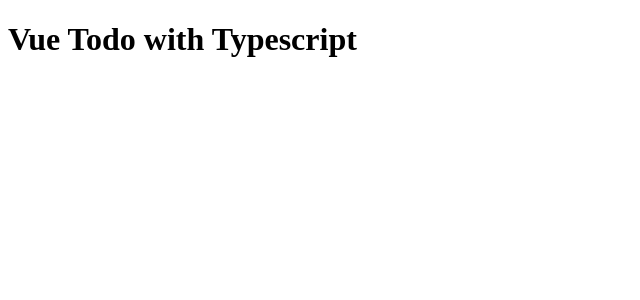
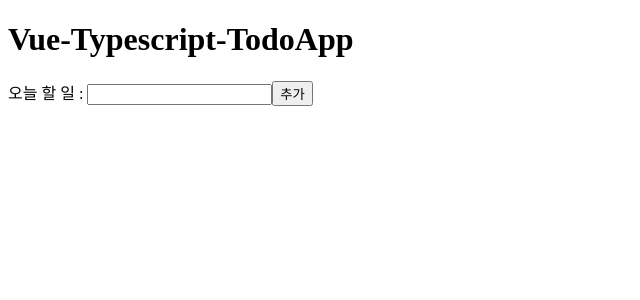
Before and after one commit to rjs5730/vue-typescript-todoapp, a Vue app: page / in a window 1280 px wide. Shown: the top 300 px of the page, without its empty margins (0-640 px from the left). Built offline with nearby package versions, Linux system fonts and the light colour scheme.

Commit message:
[#1] feat: localStroage todoItem 조회 기능 추가

```diff
--- a/src/App.vue
+++ b/src/App.vue
@@ -1,13 +1,74 @@
 <template>
   <div>
-    <h1>Vue Todo with Typescript</h1>
+    <Header></Header>
+    <main>
+      <TodoInput
+        :item="todoText"
+        @input="updateTodoText"
+        @add="addTodoItem"
+      ></TodoInput>
+      <div>
+        <ul>
+          <TodoListItem
+            v-for="(todoItem, index) in todoItems"
+            :key="index"
+            :todoItem="todoItem"
+          ></TodoListItem>
+        </ul>
+      </div>
+    </main>
   </div>
 </template>
 
 <script lang="ts">
 import Vue from "vue";
+import Header from "./components/base/Header.vue";
+import TodoInput from "./components/TodoInput.vue";
+import TodoListItem from "./components/TodoListItem.vue";
 
-export default Vue.extend({});
+const STORAGE_KEY = "vue-todo-ts-v1";
+const storage = {
+  save(todoItems: any) {
+    const parsed = JSON.stringify(todoItems);
+    localStorage.setItem(STORAGE_KEY, parsed);
+  },
+  fetch() {
+    const todoItems = localStorage.getItem(STORAGE_KEY) || "[]";
+    const result = JSON.parse(todoItems);
+    return result;
+  },
+};
+
+export default Vue.extend({
+  components: { TodoInput, TodoListItem, Header },
+  data() {
+    return {
+      todoText: "",
+      todoItems: [] as any,
+    };
+  },
+  methods: {
+    updateTodoText(value: string) {
+      this.todoText = value;
+    },
+    addTodoItem() {
+      const value = this.todoText;
+      this.todoItems.push(value);
+      storage.save(this.todoItems);
+      // localStorage.setItem(value, value);
+      this.initTodoText();
+    },
+    initTodoText() {
+      this.todoText = "";
+    },
+    fetchTodoItems() {
+      this.todoItems = storage.fetch();
+    },
+  },
+  created() {
+    this.fetchTodoItems();
+  },
+});
 </script>
 
 <style scoped></style>
--- /dev/null
+++ b/src/components/TodoInput.vue
@@ -0,0 +1,31 @@
+<template>
+  <div>
+    <label for="todo-input">오늘 할 일 : </label>
+    <input id="todo-input" type="text" :value="item" @input="handleInput" />
+    <button @click="addTodo" type="button">추가</button>
+  </div>
+</template>
+
+<script lang="ts">
+import Vue from "vue";
+
+export default Vue.extend({
+  props: {
+    item: {
+      type: String,
+      required: true,
+    },
+  },
+  methods: {
+    handleInput(event: InputEvent) {
+      const eventTarget = event.target as HTMLInputElement;
+      this.$emit("input", eventTarget.value);
+    },
+    addTodo() {
+      this.$emit("add");
+    },
+  },
+});
+</script>
+
+<style scoped></style>
--- /dev/null
+++ b/src/components/TodoListItem.vue
@@ -0,0 +1,18 @@
+<template>
+  <li>{{ todoItem }}</li>
+</template>
+
+<script lang="ts">
+import Vue from "vue";
+
+export default Vue.extend({
+  props: {
+    todoItem: {
+      type: String,
+      default: "",
+    },
+  },
+});
+</script>
+
+<style scoped></style>
--- /dev/null
+++ b/src/components/base/Header.vue
@@ -0,0 +1,19 @@
+<template>
+  <header>
+    <h1>{{ headerText }}</h1>
+  </header>
+</template>
+
+<script lang="ts">
+import Vue from "vue";
+
+export default Vue.extend({
+  data() {
+    return {
+      headerText: "Vue-Typescript-TodoApp",
+    };
+  },
+});
+</script>
+
+<style scoped></style>
```
Also changed, not shown: .eslintrc.js.
